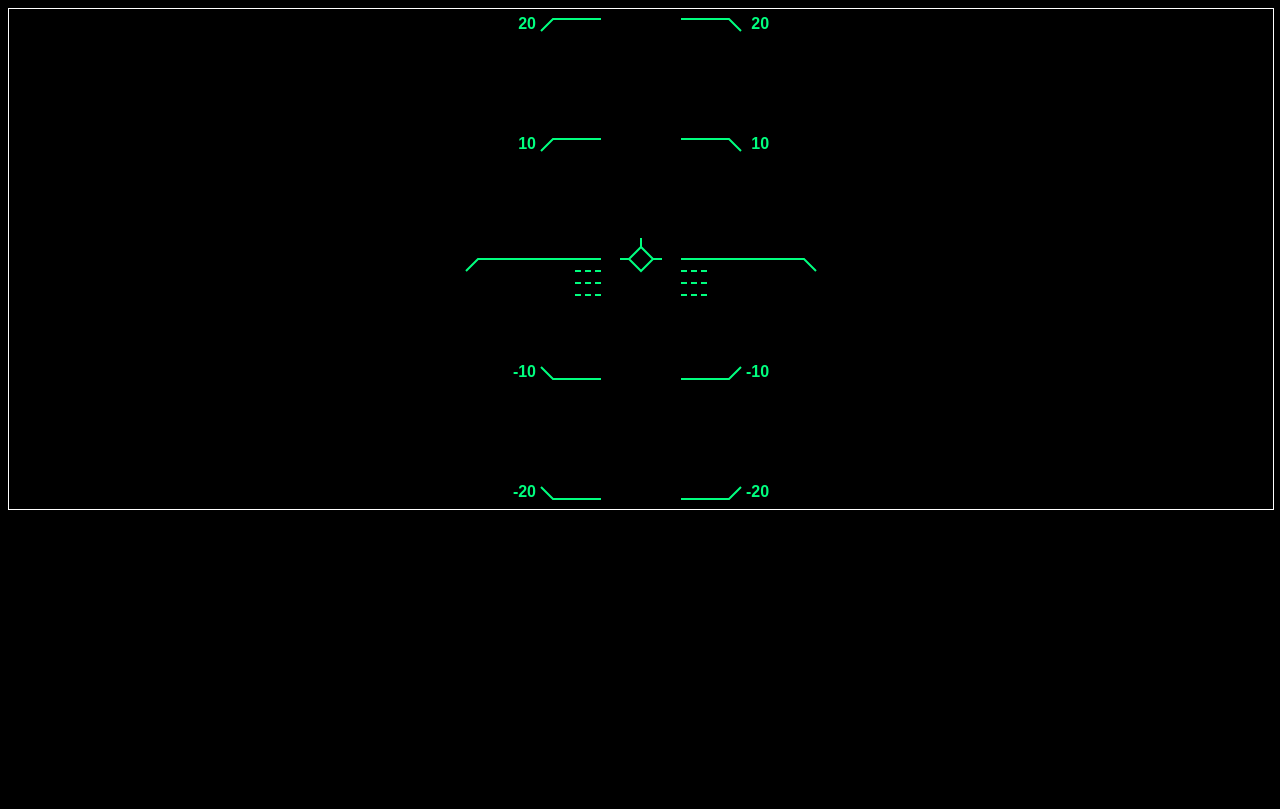
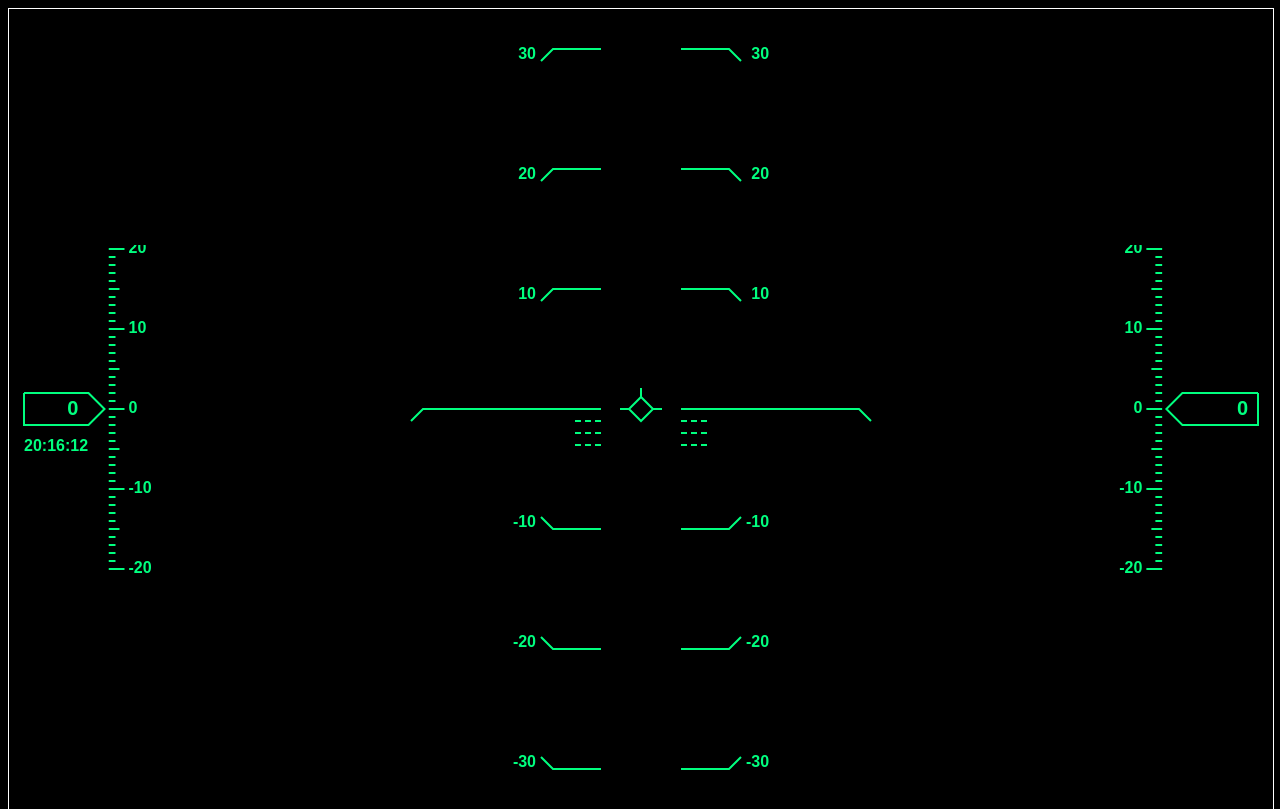
Before and after one commit to SB3NDER/simple-hud, a plain HTML site: page index.html in a window 1280 px wide. Shown: the top 809 px of the page. Drawn offline with Linux system fonts and the light colour scheme.

Commit message:
Add speed, altitude and time

```diff
--- a/hud.js
+++ b/hud.js
@@ -13,7 +13,7 @@ class HUD {
         window.addEventListener('resize', () => {
             this.canvas.width  = this.canvas.clientWidth;
             this.canvas.height = this.canvas.clientHeight;
-        },false);
+        }, false);
 
         this.pitch=0.0;
         this.roll=0.0;
@@ -27,6 +27,7 @@ class HUD {
         this.flightHeading=0.0;
 
         this.pixelPerDegree=12;
+        this.alignLadders=false;
 
         //this.time=new Date('2291-06-03T00:00:00');
 
@@ -48,31 +49,44 @@ class HUD {
 
         this.ctx.clearRect(0, 0, this.canvas.width, this.canvas.height); // clear canvas
 
+        // dynamic
         this.ctx.save();
         this.ctx.translate(this.canvas.width/2, this.canvas.height/2);// center coordinate
         var pixelPerRad=this.pixelPerDegree*(180/Math.PI);// pixels per radiant
 
         this.drawFlightPath(this.flightHeading*pixelPerRad, -(this.flightPitch*pixelPerRad));// flight path
 
+        if (this.alignLadders) {
+            this.ctx.translate(this.flightHeading*pixelPerRad, 0);// align ladders to flight path
+        }
+
         this.ctx.rotate(this.roll);// ladders roll transformation
         this.ctx.translate(0, this.pitch*pixelPerRad);// ladders pitch transformation
 
         this.drawHorizonLadder(0, 0);// artificial horizon ladder
 
-        var pitchDegInterval=10;
+        var pitchDegStep=10;
 
         // top ladders
-        for (let deg = pitchDegInterval; deg < 90 && deg >-90; deg+=pitchDegInterval) {
+        for (let deg = pitchDegStep; deg < 90 && deg >-90; deg+=pitchDegStep) {
             this.drawPitchLadder(0, -(deg*this.pixelPerDegree), deg);
         }
 
         // bottom ladders
-        for (let deg = -pitchDegInterval; deg >-90; deg-=pitchDegInterval) {
+        for (let deg = -pitchDegStep; deg >-90; deg-=pitchDegStep) {
             this.drawPitchLadder(0, -(deg*this.pixelPerDegree), deg);
         }
         this.ctx.restore();
 
+        // fixed
+        var border=15;
 
+        this.drawScale(border, this.canvas.height / 2, this.speed, '9999', false);// speed
+        this.drawScale(this.canvas.width - border, this.canvas.height / 2, this.altitude, '99999', true);// altitude
+        this.drawHeading(this.canvas.width/2, border);
+
+        this.drawThrotle(border+10, this.canvas.height/2 - 50);
+        this.drawTime(border, this.canvas.height/2 + 30);
 
         requestAnimationFrame(() => this.draw());// '() =>' contain 'this' reference
     }
@@ -125,7 +139,7 @@ class HUD {
         this.ctx.save();
         this.ctx.translate(x, y);
 
-        var length=350;// total length
+        var length=460;// total length
         var space=80;// space betweens
         var q=12;
 
@@ -195,16 +209,142 @@ class HUD {
         // right text
         this.setFont('16px');
 
-        var textSpace=5;
-        var textLenght=this.ctx.measureText('-90').width;
+        var textBorder=5;
+        var textWidth=this.ctx.measureText('-90').width;
 
         this.ctx.textAlign='right';
         this.ctx.textBaseline='middle';
-        this.ctx.fillText(angle, length/2+textSpace+textLenght, angle>0 ? q/2 : -q/2);
+        this.ctx.fillText(angle, length/2+textBorder+textWidth, angle>0 ? q/2 : -q/2);
 
         // left text
         this.ctx.textBaseline='middle';
-        this.ctx.fillText(angle, -(length/2+textSpace), angle>0 ? q/2 : -q/2);
+        this.ctx.fillText(angle, -(length/2+textBorder), angle>0 ? q/2 : -q/2);
+
+        this.ctx.restore();
+    }
+
+    drawScale(x, y, value, placeHolder, right=false) {
+        this.ctx.save();
+        this.ctx.translate(x, y);
+
+        var mf=1;
+        if (right) {
+            mf=-1;
+        }
+
+        // value indicator
+        this.setFont('20px');
+
+        var textBorder=10;
+        var textWidth=this.ctx.measureText(placeHolder).width;
+
+        var height=32;
+        var length=textBorder*2 + textWidth + height/2;// total length
+
+        this.ctx.textAlign='right';
+        this.ctx.textBaseline='middle';
+
+        this.ctx.beginPath();
+        this.ctx.moveTo(0, -height/2);
+        this.ctx.lineTo(mf*(textBorder*2 + textWidth), -height/2);
+        this.ctx.lineTo(mf*length, 0);
+        this.ctx.lineTo(mf*(textBorder*2 + textWidth), height/2);
+        this.ctx.lineTo(0, height/2);
+        this.ctx.lineTo(0, -height/2);
+        this.ctx.stroke();
+
+        this.ctx.fillText(value, right? -textBorder : textBorder+textWidth, 0);
+
+        // scale |----I----|----I----|----I----|
+        this.setFont('16px');
+        textBorder=4;
+
+        var border=4;
+
+        var stepHeight=8;
+        var visibleStepRange=41;
+        var stepLenght = [16, 11, 7];
+
+        this.ctx.textAlign=right?'right':'left';
+        this.ctx.textBaseline='middle';
+
+        var stepRange=Math.ceil(visibleStepRange/10)*10;// ex. 28.6 -> 30
+
+        this.ctx.translate(mf*(length + border), 0);// border
+
+        this.ctx.rect(0, -visibleStepRange*stepHeight/2, mf*100, stepHeight * visibleStepRange);// visible step range clip
+        this.ctx.clip();
+
+        this.ctx.translate(0, stepRange / 2 * stepHeight);// translate to bottom
+
+        var offset=value % 10 * stepHeight;
+        this.ctx.translate(0, offset);
+
+        var start=0;// start with normal step (ex. 10, 20, 30)
+        if (stepRange / 10 % 2 != 0) {
+            // start with middle step (ex. 15, 25, 35)
+            var start=5;
+        }
+
+        if (value>=0) {
+            var valueStepOffset=Math.floor(value/10)*10;// ex. 28.6 -> 20
+        }else{
+            var valueStepOffset=Math.ceil(value/10)*10;// ex. -28.6 -> -30
+        }
+
+        var stepOffset=stepRange/2+start;// 0 offset from bottom
+
+        for (let i = start; i < stepRange+10+1; i++) {
+            this.ctx.beginPath();
+            this.ctx.moveTo(0, 0);
+            switch (i % 10) {
+                case 0:
+                    this.ctx.lineTo(mf*stepLenght[0], 0);
+                    let text=i-stepOffset+valueStepOffset;
+                    this.ctx.fillText(text, mf*(stepLenght[0]+textBorder), 0);
+                    break;
+
+                case 5:
+                    this.ctx.lineTo(mf*stepLenght[1], 0);
+                    break;
+
+                default:
+                    this.ctx.lineTo(mf*stepLenght[2], 0);
+                    break;
+            }
+            this.ctx.stroke();
+
+            this.ctx.translate(0, -stepHeight);
+        }
+
+        this.ctx.restore();
+    }
+
+    drawHeading(x, y) {
+
+    }
+
+    drawThrotle(x, y) {
+
+    }
+
+    pad(num, size) {
+        var str = num+'';
+        while (str.length < size)
+            str = '0' + str;
+        return str;
+    }
+
+    drawTime(x, y) {
+        this.ctx.save();
+
+        this.setFont('16px');
+        this.ctx.textAlign='left';
+        this.ctx.textBaseline='top';
+
+        var now = new Date();
+
+        this.ctx.fillText(this.pad(now.getHours(), 2) + ':' + this.pad(now.getMinutes(), 2) + ':' + this.pad(now.getSeconds(), 2), x, y);
 
         this.ctx.restore();
     }
--- a/style.css
+++ b/style.css
@@ -4,5 +4,5 @@ body {
 #hud {
     border: 1px solid white;
     width: 100%;
-    height: 500px;
+    height: 800px;
 }
```
